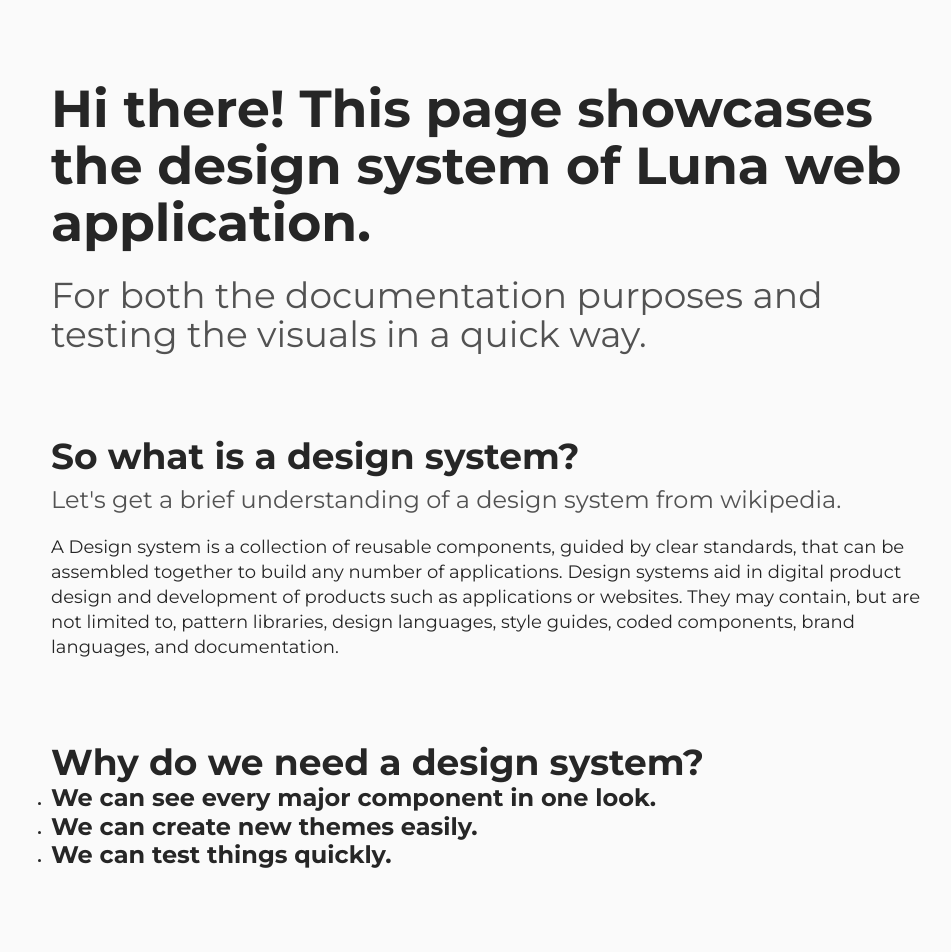
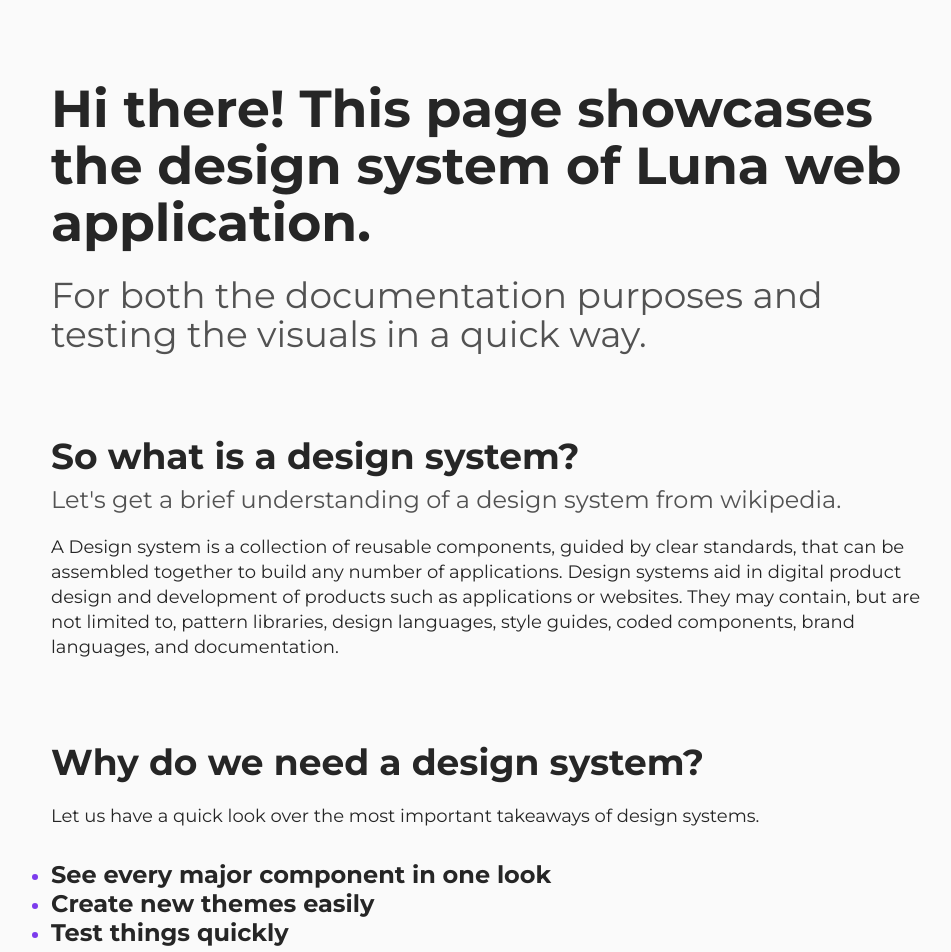
Before and after one commit to basliq/luna-web, a Next.js app: page /sandbox in a window 1280 px wide. Shown: the top 952 px of the page, without its empty margins (97-1048 px from the left). Built offline with nearby package versions, Linux system fonts and the light colour scheme.

Commit message:
feat(styles): add styles for list and utils

```diff
--- a/src/app/sandbox/page.tsx
+++ b/src/app/sandbox/page.tsx
@@ -34,16 +34,20 @@
 
         <div className={s.text}>
           <h2>Why do we need a design system?</h2>
+          <p className='paragraph'>
+            Let us have a quick look over the most important takeaways of design
+            systems.
+          </p>
 
-          <ul>
+          <ul className='margin-top-medium'>
             <li>
-              <h3>We can see every major component in one look.</h3>
+              <h3>See every major component in one look</h3>
             </li>
             <li>
-              <h3>We can create new themes easily.</h3>
+              <h3>Create new themes easily</h3>
             </li>
             <li>
-              <h3>We can test things quickly.</h3>
+              <h3>Test things quickly</h3>
             </li>
           </ul>
         </div>
--- /dev/null
+++ b/src/style/app/list.scss
@@ -0,0 +1,4 @@
+ul li::marker {
+  color: var(--color-bullet-point);
+  font-size: var(--font-size-6);
+}
--- a/src/style/global.scss
+++ b/src/style/global.scss
@@ -3,6 +3,7 @@
 @use './app/root';
 @use './app/scrollbar';
 @use './app/selection';
+@use './app/list';
 
 @use './color/tailwind';
 @use './color/deafult';
@@ -12,5 +13,6 @@
 
 @use './measurement/size';
 @use './measurement/shape';
+@use './measurement/utils';
 
 @use './theme/luna-min-light';
--- /dev/null
+++ b/src/style/measurement/utils.scss
@@ -0,0 +1,19 @@
+.margin-top-very-small {
+  margin-block-start: var(--size-3);
+}
+
+.margin-top-small {
+  margin-block-start: var(--size-5);
+}
+
+.margin-top-medium {
+  margin-block-start: var(--size-7);
+}
+
+.margin-top-large {
+  margin-block-start: var(--size-9);
+}
+
+.margin-top-very-large {
+  margin-block-start: var(--size-11);
+}
--- a/src/style/theme/luna-min-light.scss
+++ b/src/style/theme/luna-min-light.scss
@@ -15,6 +15,7 @@
   --color-selection-bg: var(--theme-primary-200);
   --color-scrollbar-thumb: var(--theme-neutral-400);
   --color-scrollbar-track: var(--theme-neutral-200);
+  --color-bullet-point: var(--theme-primary-600);
 }
 
 :root,
```
